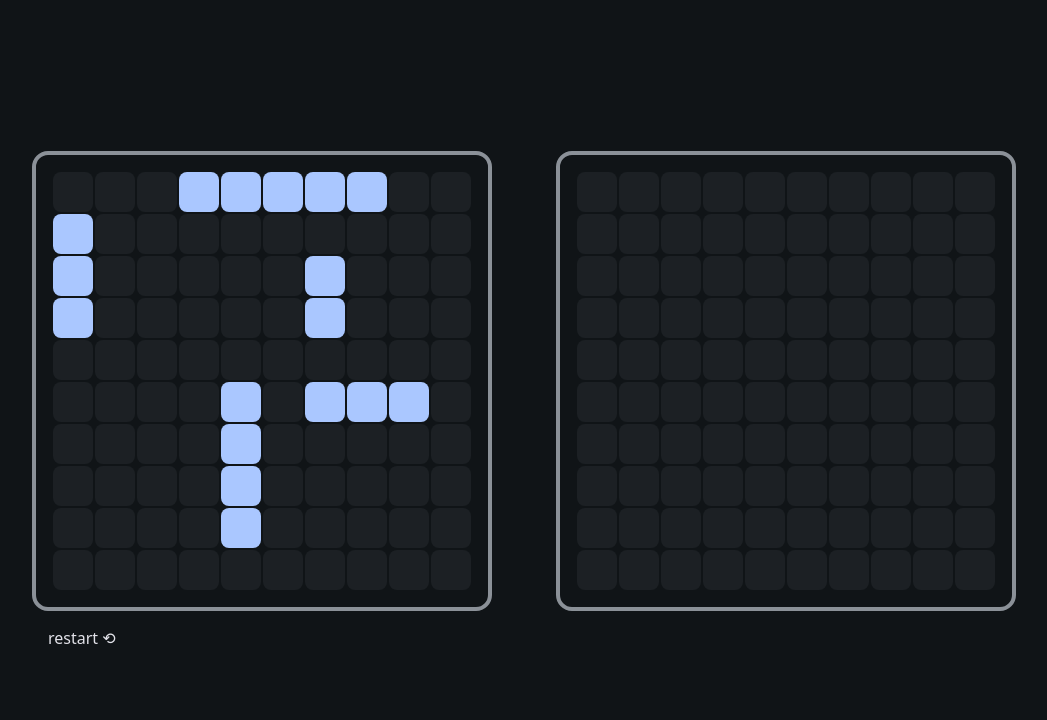
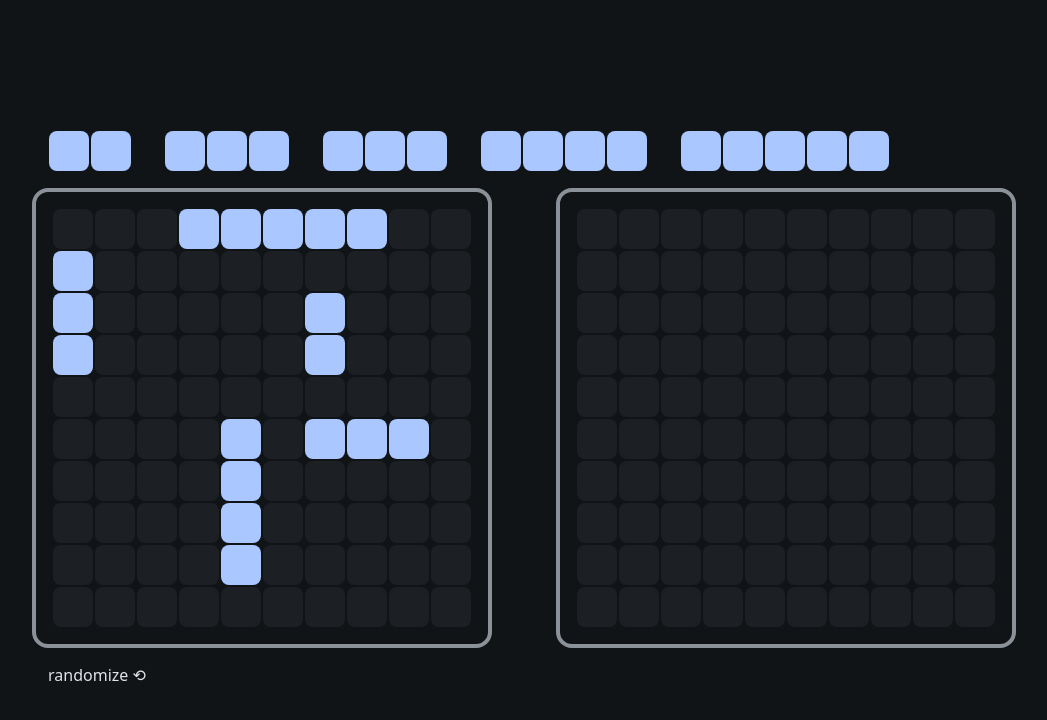
Before and after one commit to sinskiy/odin-battleship, a website built with webpack: page src/index.html in a window 1280 px wide. Shown: the whole page, without its empty margins (116-1163 px from the left). Built offline with nearby package versions, Linux system fonts and the light colour scheme.

Commit message:
feat: display ships  above boards

```diff
--- a/src/createDOM.js
+++ b/src/createDOM.js
@@ -6,6 +6,7 @@ import {
   restartGame,
 } from "./gameboardEvents";
 import Ship from "./ship";
+import { createShipsDOM } from "./shipsDOM";
 
 export const root = document.querySelector("#root");
 
@@ -16,6 +17,8 @@ export default function createGameDOM(playerPassed, computerPassed) {
   player = playerPassed;
   computer = computerPassed;
 
+  const ships = createShipsDOM();
+
   const boards = document.createElement("div");
   boards.classList.add("boards");
 
@@ -25,7 +28,7 @@ export default function createGameDOM(playerPassed, computerPassed) {
 
   const restartButton = createRestartButton();
 
-  root.append(boards, restartButton);
+  root.append(ships, boards, restartButton);
 }
 
 function boardToDOM(newPlayer) {
@@ -40,17 +43,17 @@ function boardToDOM(newPlayer) {
     for (let j = 0; j < BOARD_SIZE; j++) {
       const wasShot = shots[i][j];
 
-      const row = column[j];
-      const boardRow = document.createElement("div");
-      boardRow.classList.add("row");
+      const cell = column[j];
+      const boardCell = document.createElement("div");
+      boardCell.classList.add("cell");
 
-      addRowVisualHelpers(row, boardRow, wasShot);
+      addRowVisualHelpers(cell, boardCell, wasShot);
 
       if (newPlayer.type === "computer") {
-        waitForClick(boardRow, shots, i, j);
+        waitForClick(boardCell, shots, i, j);
       }
 
-      boardColumn.appendChild(boardRow);
+      boardColumn.appendChild(boardCell);
     }
 
     DOMBoard.appendChild(boardColumn);
@@ -65,13 +68,13 @@ function boardToDOM(newPlayer) {
 function createRestartButton() {
   const button = document.createElement("button");
   button.classList.add("secondary");
-  button.textContent = "restart ⟲";
+  button.textContent = "randomize ⟲";
   button.addEventListener("click", restartGame);
   return button;
 }
 
-function waitForClick(boardRow, shots, i, j) {
-  boardRow.addEventListener("click", () => {
+function waitForClick(boardCell, shots, i, j) {
+  boardCell.addEventListener("click", () => {
     if (shots[i][j] === true) return;
 
     handlePlayerTurn(computer.board, i, j);
@@ -80,10 +83,10 @@ function waitForClick(boardRow, shots, i, j) {
   });
 }
 
-function addRowVisualHelpers(row, boardRow, wasShot) {
-  if (row instanceof Ship) {
-    boardRow.classList.add("ship");
-    if (row.isSunk()) boardRow.classList.add("sunk");
+function addRowVisualHelpers(cell, boardCell, wasShot) {
+  if (cell instanceof Ship) {
+    boardCell.classList.add("ship");
+    if (cell.isSunk()) boardCell.classList.add("sunk");
   }
-  wasShot === true && boardRow.classList.add("shot");
+  wasShot === true && boardCell.classList.add("shot");
 }
--- a/src/gameboardEvents.js
+++ b/src/gameboardEvents.js
@@ -43,9 +43,10 @@ export function restartGame() {
   createGameDOM(player, computer);
 }
 
+export const SHIPS = [0, 1, 2, 1, 1];
+
 export function randomize(board) {
   board.ships = Array.from({ length: BOARD_SIZE }, () => Array(BOARD_SIZE));
-  const SHIPS = [0, 1, 2, 1, 1];
   for (let i = 1; i < SHIPS.length; i++) {
     let shipAmount = SHIPS[i];
     while (shipAmount > 0) {
--- /dev/null
+++ b/src/shipsDOM.js
@@ -0,0 +1,24 @@
+import { SHIPS } from "./gameboardEvents";
+
+export function createShipsDOM() {
+  const shipsContainer = document.createElement("div");
+  shipsContainer.classList.add("player", "ships-container");
+
+  for (let i = 1; i < SHIPS.length; i++) {
+    let shipAmount = SHIPS[i];
+
+    while (shipAmount > 0) {
+      const shipContainer = document.createElement("div");
+      shipContainer.classList.add("ship-container");
+      for (let j = 0; j <= i; j++) {
+        const ship = document.createElement("div");
+        ship.classList.add("ship", "cell");
+        shipContainer.appendChild(ship);
+      }
+      shipAmount--;
+      shipsContainer.appendChild(shipContainer);
+    }
+  }
+
+  return shipsContainer;
+}
--- a/src/style.css
+++ b/src/style.css
@@ -49,7 +49,7 @@ body {
   display: flex;
 }
 
-.row {
+.cell {
   position: relative;
 
   width: 2.5rem;
@@ -60,7 +60,7 @@ body {
 
   transition: background-color 100ms;
 }
-.computer .row:hover {
+.computer .cell:hover {
   opacity: 0.7;
 }
 
@@ -131,3 +131,13 @@ button:focus-visible {
   background-color: transparent;
   color: var(--text);
 }
+
+.ships-container {
+  display: flex;
+  gap: 2rem;
+  padding: 1rem;
+}
+
+.ship-container {
+  display: flex;
+}
```
